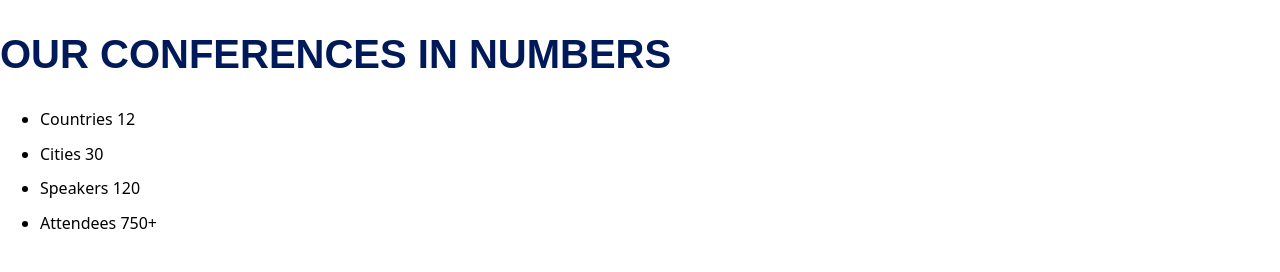
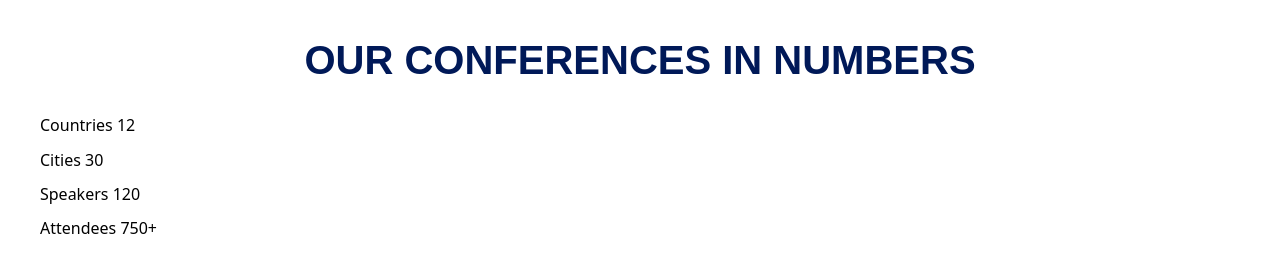
Before and after one commit to Tane4ka170/eventpage, a plain HTML site: page index.html in a window 1280 px wide. Shown: the part 802-1074 px from the top of the page. Before the commit the page ends 1050 px from the top, so only its background shows below. Drawn offline with nearby package versions, Linux system fonts and the light colour scheme.

Commit message:
section-2

```diff
--- a/index.html
+++ b/index.html
@@ -73,9 +73,9 @@
         </div>
       </div>
     </div>
-    <div>
+    <div class="section-2">
       <h2 class="title-2">OUR CONFERENCES IN NUMBERS</h2>
-      <ul>
+      <ul class="list">
         <li>
           <p>Countries <span>12</span></p>
         </li>
--- a/style.css
+++ b/style.css
@@ -107,11 +107,25 @@
   position: relative;
 }
 
-.title-2{
+.section-2 {
+  position: relative;
+  width: 100%; /* Adjust width as needed */
+  height: 252px;
+  top: 0;
+  left: 0;
+  background-color: #ffffff;
+}
+
+.title-2 {
   color: #001958;
-    text-align: left;
-    font-family: "Poppins-Bold", sans-serif;
-    font-size: 40px;
-    font-weight: 700;
-    position: relative;
+  text-align: center;
+  font-family: "Poppins-Bold", sans-serif;
+  font-size: 40px;
+  font-weight: 700;
+  position: relative;
+  margin-top: 39px;
 }
+
+.list {
+  list-style: none;
+}
```
